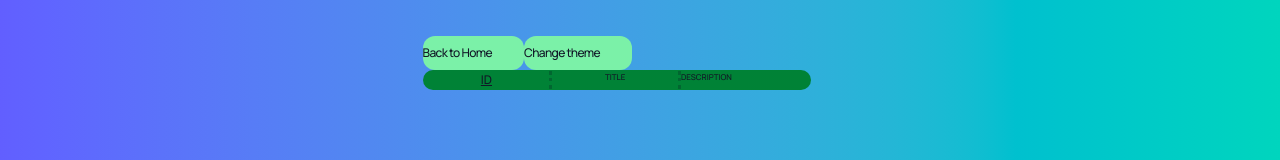
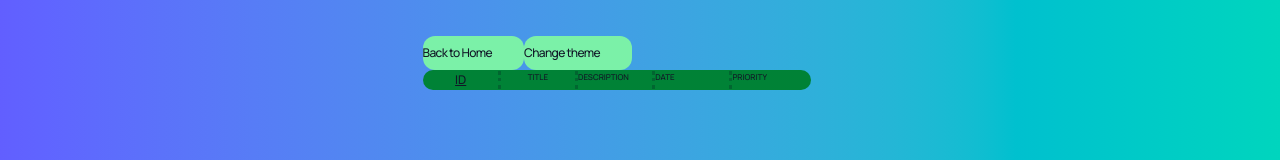
Before and after one commit to sudowski27/Task-Manager, a React (Vite) app in the folder react_vite_frontend/: page /view_my_tasks in a window 1280 px wide. Shown: the part 137-297 px from the top of the page. Built offline with nearby package versions, Linux system fonts and the light colour scheme; no server answers.

Commit message:
Add to show date and priority of tasks

```diff
--- a/react_vite_frontend/src/components/TaskPageContent.tsx
+++ b/react_vite_frontend/src/components/TaskPageContent.tsx
@@ -57,7 +57,7 @@ export default function TaskPageContent({ isDark, setIsDark }: TaskPageContentPr
                             Change theme
                         </button>
                     </div>
-                    <div className={`w-97 h-5 rounded-full border border-green-700 border-dashed divide-x-3 divide-dotted divide-green-800 grid grid-cols-3
+                    <div className={`w-97 h-5 rounded-full border border-green-700 border-dashed divide-x-3 divide-dotted divide-green-800 grid grid-cols-5
                         ${isDark
                         ?  "bg-blue-500"
                         :  "bg-green-700"}`}
@@ -65,6 +65,8 @@ export default function TaskPageContent({ isDark, setIsDark }: TaskPageContentPr
                             <div className="text-[12px] underline text-center">ID</div>
                             <div className="text-[8px] text-center">TITLE</div>
                             <div className="text-[8px] text-ellipsis text-left">DESCRIPTION</div>
+                            <div className="text-[8px] text-ellipsis text-left">DATE</div>
+                            <div className="text-[8px] text-ellipsis text-left">PRIORITY</div>
                         </div>
                     <div className="overflow-y-scroll size-100">
                         {renderedTasks}
--- a/react_vite_frontend/src/components/TaskPageRenderTasks.tsx
+++ b/react_vite_frontend/src/components/TaskPageRenderTasks.tsx
@@ -3,13 +3,15 @@ export default async function TaskPageRenderTasks(data, isDark) {
 
     for (let i=0; i< data.length; i++) {
         elements.push(
-        <div key={data[i].id} className={`w-97 h-10 rounded-full border border-green-700 border-dashed divide-x-3 divide-dotted divide-green-800 grid grid-cols-3
+        <div key={data[i].id} className={`w-97 h-10 rounded-full border border-green-700 border-dashed divide-x-3 divide-dotted divide-green-800 grid grid-cols-5
                                          ${isDark
                                          ? "bg-green-600"
                                          : "bg-green-200"}`}>
             <div className="text-[12px] underline text-center">{data[i].id}</div>
             <div className="text-[8px] text-center">{data[i].title}</div>
-            <div className="text-[8px] text-ellipsis text-left">{data[i].description}</div>
+            <div className="text-[8px] text-ellipsis text-left break-words">{data[i].description}</div>
+            <div className="text-[8px] text-ellipsis text-left">{data[i].date}</div>
+            <div className="text-[8px] text-ellipsis text-left">{data[i].priority}</div>
         </div>
     );
     }
```
